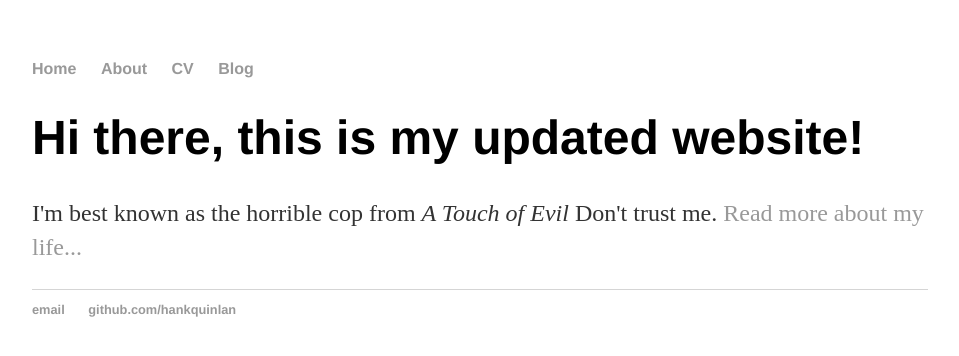
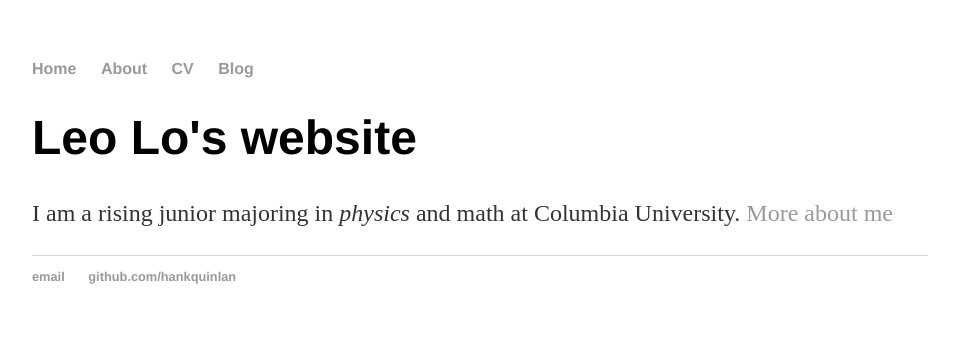
Before and after one commit to Leo-Lo/Leo-Lo.github.io, a Jekyll site: the page built from index.html, in a window 1280 px wide. Shown: the top 356 px of the page, without its empty margins (160-1119 px from the left). Built offline with Jekyll 4.4.1, drawn with Linux system fonts in a browser that asks for light colours.

Commit message:
Update index.html

```diff
--- a/index.html
+++ b/index.html
@@ -3,6 +3,6 @@ layout: default
 title: Leo Lo's contemplation
 ---
 <div class="blurb">
-	<h1>Hi there, this is my updated website!</h1>
-	<p>I'm best known as the horrible cop from <em>A Touch of Evil</em> Don't trust me. <a href="/about">Read more about my life...</a></p>
+	<h1> Leo Lo's website </h1>
+	<p> I am a rising junior majoring in <em> physics </em> and math at Columbia University. <a href="/about">More about me</a></p>
 </div><!-- /.blurb -->
```
